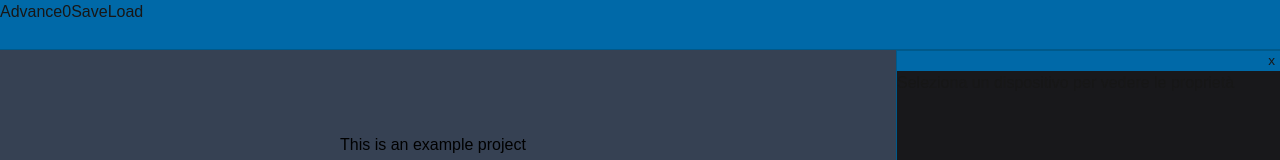
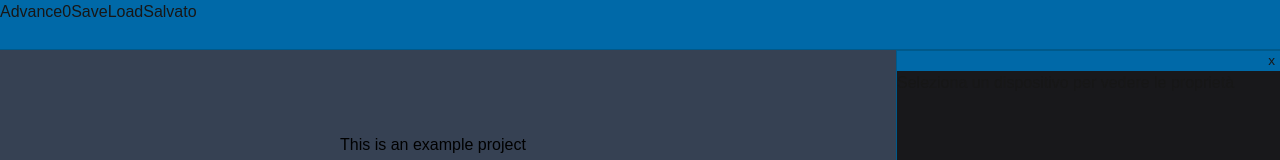
Before and after one commit to AmedeoAlf/packet-tracer, a Next.js app: page / in a window 1280 px wide. Shown: the top 160 px of the page. Built offline with nearby package versions, Linux system fonts and the light colour scheme.

Commit message:
Bump deps, autosave and autoload

```diff
--- a/app/Editor.tsx
+++ b/app/Editor.tsx
@@ -1,6 +1,4 @@
 /* eslint-disable react-hooks/immutability */
-
-"use client";
 import {
   useState,
   useRef,
@@ -27,8 +25,17 @@ import { Decal } from "./Project";
  * `ProjectManager` che il `Tool` in uso, pertanto viene rirenderizzato ad ogni
  * cambiamento di questi.
  */
-export function Editor(p: ProjectManager): ReactNode {
-  const [proj, setProject] = useState(p);
+export function Editor({
+  initialProject,
+  isSaved,
+  save,
+}: {
+  initialProject: ProjectManager;
+  isSaved: boolean;
+  save: (p: ProjectManager) => void;
+}): ReactNode {
+  const [shouldSave, setShouldSave] = useState(false);
+  const [proj, setProject] = useState(initialProject);
   const [tool, setTool] = useState<Tool>(
     makeSelectTool({
       project: proj,
@@ -38,11 +45,21 @@ export function Editor(p: ProjectManager): ReactNode {
   );
   tool.project = proj;
   tool.updateProject = () => {
-    setProject(new ProjectManager(proj));
+    const newProj = new ProjectManager(proj);
+    setShouldSave(true);
+    setProject(newProj);
   };
   tool.update = () => {
     setTool({ ...tool });
   };
+
+  useEffect(() => {
+    const timeout = setTimeout(() => {
+      if (shouldSave) save(proj);
+      setShouldSave(false);
+    }, 500);
+    return () => clearTimeout(timeout);
+  }, [proj, save, shouldSave]);
 
   const toolRef = useRef(tool);
   toolRef.current = tool;
@@ -104,13 +121,7 @@ export function Editor(p: ProjectManager): ReactNode {
           Advance
         </button>
         {proj.currTick}
-        <button
-          onClick={() =>
-            navigator.clipboard.writeText(JSON.stringify(proj.exportProject()))
-          }
-        >
-          Save
-        </button>
+        <button onClick={() => save(proj)}>Save</button>
         <button
           onClick={async () =>
             setProject(
@@ -122,6 +133,7 @@ export function Editor(p: ProjectManager): ReactNode {
         >
           Load
         </button>
+        {!shouldSave && isSaved ? "Salvato" : "Salvataggio in corso"}
       </div>
 
       <SideBar tool={tool} />
--- a/app/layout.tsx
+++ b/app/layout.tsx
@@ -1,4 +1,4 @@
-import type { Metadata } from "next";
+"use client";
 import { Geist, Geist_Mono } from "next/font/google";
 import "./globals.css";
 import { ReactScan } from "./editorComponents/ReactScan";
@@ -12,11 +12,6 @@ const geistMono = Geist_Mono({
   variable: "--font-geist-mono",
   subsets: ["latin"],
 });
-
-export const metadata: Metadata = {
-  title: "Create Next App",
-  description: "Generated by create next app",
-};
 
 export default function RootLayout({
   children,
--- a/app/page.tsx
+++ b/app/page.tsx
@@ -1,12 +1,14 @@
 "use client";
-import { useMemo } from "react";
-import { Editor } from "./Editor";
+import { useMemo, useState } from "react";
 import { RouterInternalState } from "./devices/list/Router";
 import { parseIpv4 } from "./protocols/rfc_760";
 import { ProjectManager } from "./ProjectManager";
+import dynamic from "next/dynamic";
+const Editor = dynamic(() => import("./Editor").then((m) => m.Editor), {
+  ssr: false,
+});
 
-export default function Home() {
-  const proj = useMemo(() => {
+function defaultProject(): ProjectManager {
   const p = new ProjectManager();
   p.addDecal({
     type: "text",
@@ -45,6 +47,36 @@ export default function Home() {
   console.assert(p.connect(5, 3, 6, 2) == undefined); // "Internet C" -> "Router B"
   console.assert(p.connect(6, 0, 7, 0) == undefined); // "Router B" -> "Rete B"
   return new ProjectManager(p);
-  }, []);
-  return Editor(proj);
 }
+
+function loadSavedProject(): ProjectManager | undefined {
+  try {
+    const saved = localStorage.getItem("project");
+    if (saved == null) return;
+    const json = JSON.parse(saved);
+    if (typeof json !== "object") return;
+    return ProjectManager.fromSerialized(json);
+    // eslint-disable-next-line @typescript-eslint/no-unused-vars
+  } catch (_) {}
+}
+
+export default function Home() {
+  const proj = useMemo(() => loadSavedProject() ?? defaultProject(), []);
+
+  const [isSaved, setIsSaved] = useState(true);
+  return (
+    <Editor
+      initialProject={proj}
+      isSaved={isSaved}
+      save={(proj) => {
+        setIsSaved(false);
+        localStorage.setItem("project", JSON.stringify(proj.exportProject()));
+        setIsSaved(true);
+        // navigator
+        //   .clipboard
+        //   .writeText(JSON.stringify(proj.exportProject()))
+        //   .then(() => setIsSaved(true));
+      }}
+    />
+  );
+}
--- a/app/virtualPrograms/l2send.tsx
+++ b/app/virtualPrograms/l2send.tsx
@@ -41,6 +41,7 @@ export const l2send = {
           try {
             Buffer.from(past[3], "base64");
             return true;
+            // eslint-disable-next-line @typescript-eslint/no-unused-vars
           } catch (_) {
             return false;
           }
```
Also changed, not shown: package.json (+4 -4 lines), 1 other file (tests, documents, lock files or other folders). Lines whose indentation alone changed are shown as unchanged.
